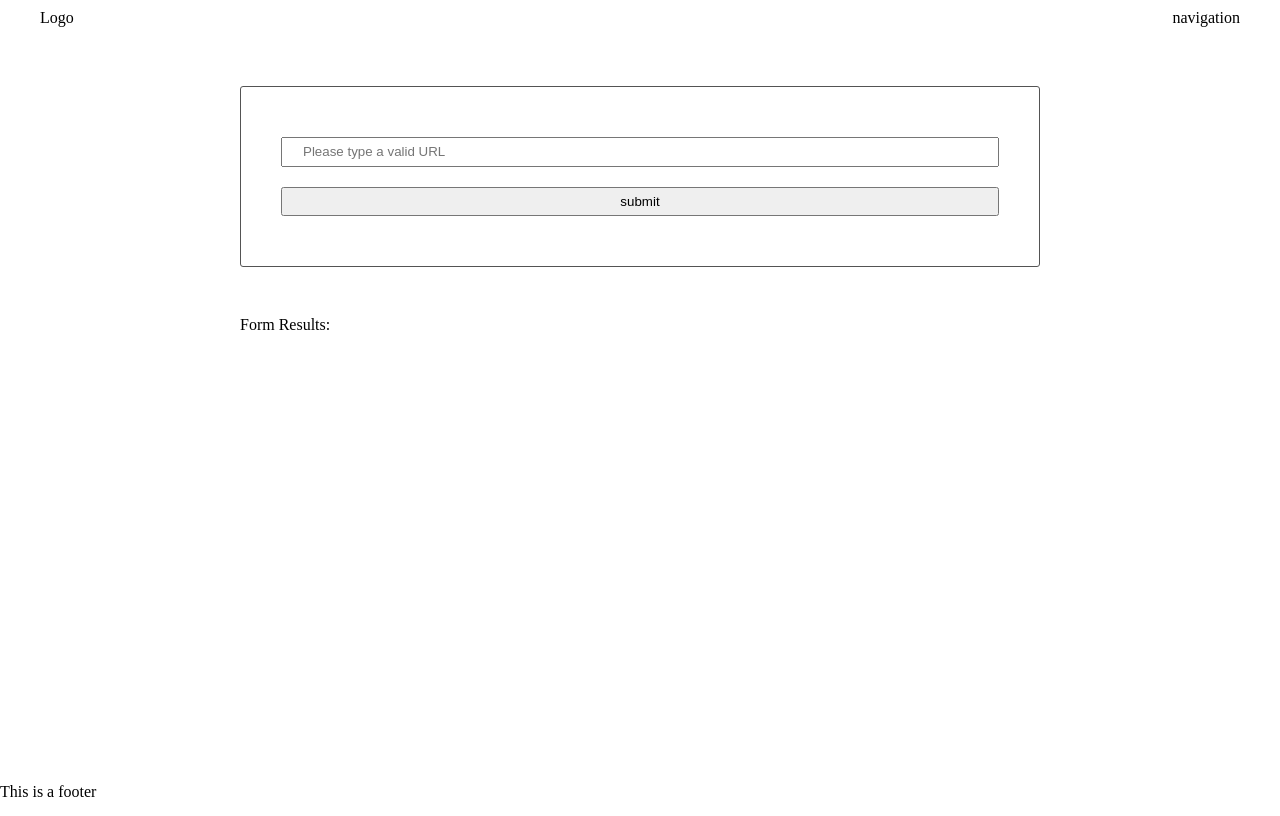
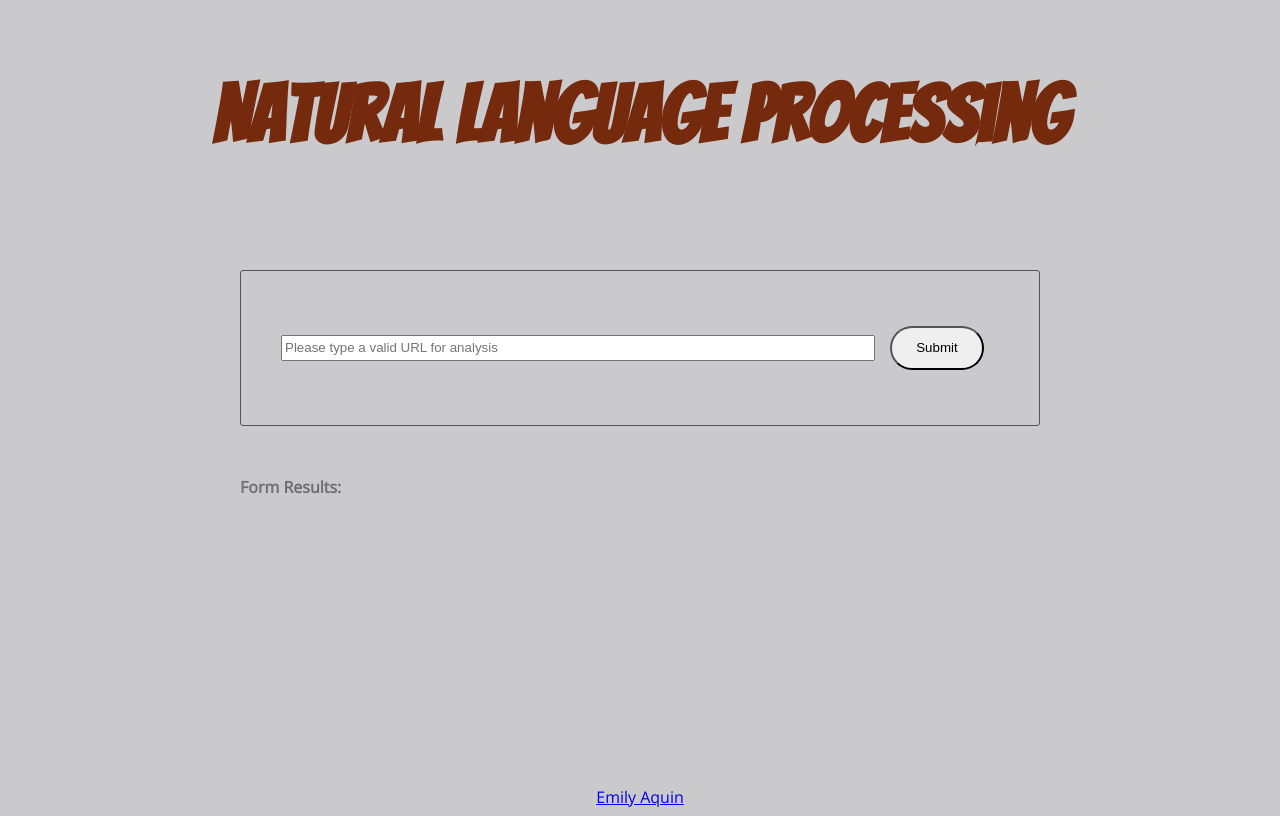
Before and after one commit to eaquin1/NaturalLanguageProcessing, a website built with webpack: page src/client/views/index.html in a window 1280 px wide. Built offline with nearby package versions, Linux system fonts and the light colour scheme.

Commit message:
refactored styling

```diff
--- a/src/client/index.js
+++ b/src/client/index.js
@@ -1,10 +1,7 @@
 import { checkURL } from './js/checkURL'
 import { handleSubmit } from './js/formHandler'
-import './styles/resets.scss'
 import './styles/base.scss'
-import './styles/footer.scss'
-import './styles/form.scss'
-import './styles/header.scss'
+
 
 
 export {
--- a/src/client/js/formHandler.js
+++ b/src/client/js/formHandler.js
@@ -17,7 +17,8 @@ function handleSubmit(event) {
 
             try {
                 const newData = await response.json();
-                document.getElementById('results').innerHTML = `<div>Here is your article\:</div><div>${newData.text}</div><div>This article is ${newData.subjectivity}</div><div>Subjectivity confidence: ${newData.subjectivity_confidence}</div><div>This article is a ${newData.polarity} polarity.</div><div>Polarity confidence: ${newData.polarity_confidence}</div>`
+                document.getElementById('text').innerHTML = `<div>Here is your article\:</div><div>${newData.text}</div>`
+                document.getElementById('analysis').innerHTML = `<div>This article is ${newData.subjectivity}.</div><div>Subjectivity confidence: ${newData.subjectivity_confidence}</div><div>This article is a ${newData.polarity} polarity.</div><div>Polarity confidence: ${newData.polarity_confidence}</div>`
                 return newData
             } catch (error) {
                 console.log("error", error);
--- a/src/client/styles/base.scss
+++ b/src/client/styles/base.scss
@@ -1,11 +1,23 @@
+@import url('https://fonts.googleapis.com/css?family=Bangers&display=swap');
+@import url('https://fonts.googleapis.com/css?family=Open+Sans&display=swap');
+
+@import "colors";
+@import "footer";
+@import "form";
+@import "header";
+
+
 body {
     display: flex;
     flex-direction: column;
     min-height: 100vh;
+    background-color: $background-gray;
 }
 
 main {
     flex: 2;
+    color: $color-dark-gray;
+    font-family: 'Open Sans', sans-serif;
 }
 
 section {
--- /dev/null
+++ b/src/client/styles/colors.scss
@@ -0,0 +1,3 @@
+$background-gray: #cacacc;
+$color-dark-gray: #6f6f73;
+$color-highlight: #752a0e;
--- a/src/client/styles/footer.scss
+++ b/src/client/styles/footer.scss
@@ -0,0 +1,6 @@
+footer {
+  align-items: center;
+  display: flex;
+  flex-direction: column;
+  font-family: 'Open Sans', sans-serif;
+}
--- a/src/client/styles/form.scss
+++ b/src/client/styles/form.scss
@@ -1,12 +1,31 @@
 form {
-    border: 1px solid #545454;
-    border-radius: 3px;
-    padding: 40px;
+  display: flex;
+  align-items: center;
+  border: 1px solid #545454;
+  border-radius: 3px;
+  padding: 40px;
+  align-items: center;
+  font-family: 'Open Sans', sans-serif;
 }
 
 input {
-    padding: 5px 20px;
     width: 100%;
-    line-height: 16px;
+    line-height: 20px;
     margin: 10px 0;
 }
+
+#button {
+  width: 110px;
+  border-radius: 30px;
+  padding: 10px;
+  margin: 15px;
+
+  &:hover{
+    background: #752a0e;
+  }
+}
+
+#text, #analysis {
+  line-height: 1.5;
+  padding: 17px;
+}
--- a/src/client/styles/header.scss
+++ b/src/client/styles/header.scss
@@ -1,5 +1,7 @@
 header {
-    display: flex;
-    justify-content: space-between;
-    padding: 10px 40px;
+  text-align: center;
+  padding: 10px 40px;
+  font-family: 'Bangers', cursive;
+  color: $color-highlight;
+  font-size: 40px;
 }
--- a/src/client/views/index.html
+++ b/src/client/views/index.html
@@ -9,30 +9,30 @@
     <body>
 
         <header>
-            <div class="">
-                Logo
-            </div>
-            <div class="">
-                navigation
+            <div class="header">
+                <h1>Natural Language Processing</h1>
             </div>
         </header>
 
         <main>
             <section>
-                <form class="" onsubmit="return handleSubmit(event)">
-                    <input id="url" type="text" name="input" value="" placeholder="Please type a valid URL">
-                    <input type="submit" name="" value="submit" onclick="return Client.handleSubmit(event)" onsubmit="return Client.handleSubmit(event)">
+                <form class="form" onsubmit="return handleSubmit(event)">
+                    <input id="url" type="text" name="input" value="" placeholder="Please type a valid URL for analysis">
+                    <input id="button" type="submit" name="submit" value="Submit" onclick="return Client.handleSubmit(event)" onsubmit="return Client.handleSubmit(event)">
                 </form>
             <section>
 
             <section>
                 <strong>Form Results:</strong>
-                <div id="results"></div>
+                <div id="text"></div>
+                <div id="analysis"></div>
             </section>
         </main>
 
         <footer>
-            <p>This is a footer</p>
+          <div class="footer">
+            <a href = "https://sharpdesigns.xyz" title="Emily Aquin" target="_blank">Emily Aquin</a>
+          </div>
         </footer>
   <script>
     // Check that service workers are supported
--- a/webpack.dev.js
+++ b/webpack.dev.js
@@ -44,7 +44,4 @@ module.exports = {
             protectWebpackAssets: false
         })
     ]
-    //resolve: {
-    //  modules: [path.resolve(__dirname, 'src/client/styles'), 'node_modules']
-   //}
 }
```
Also changed, not shown: 1 other file.
